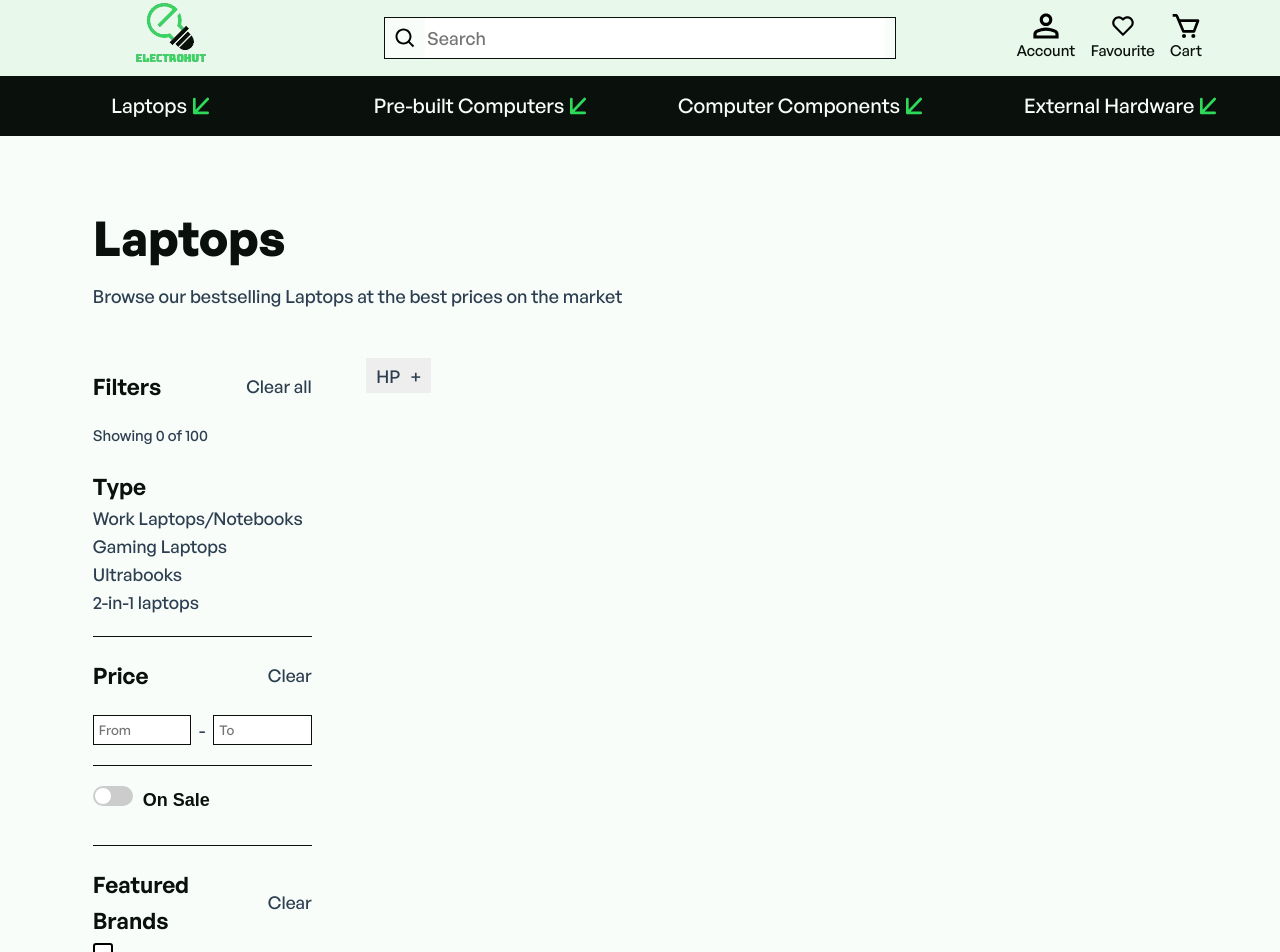
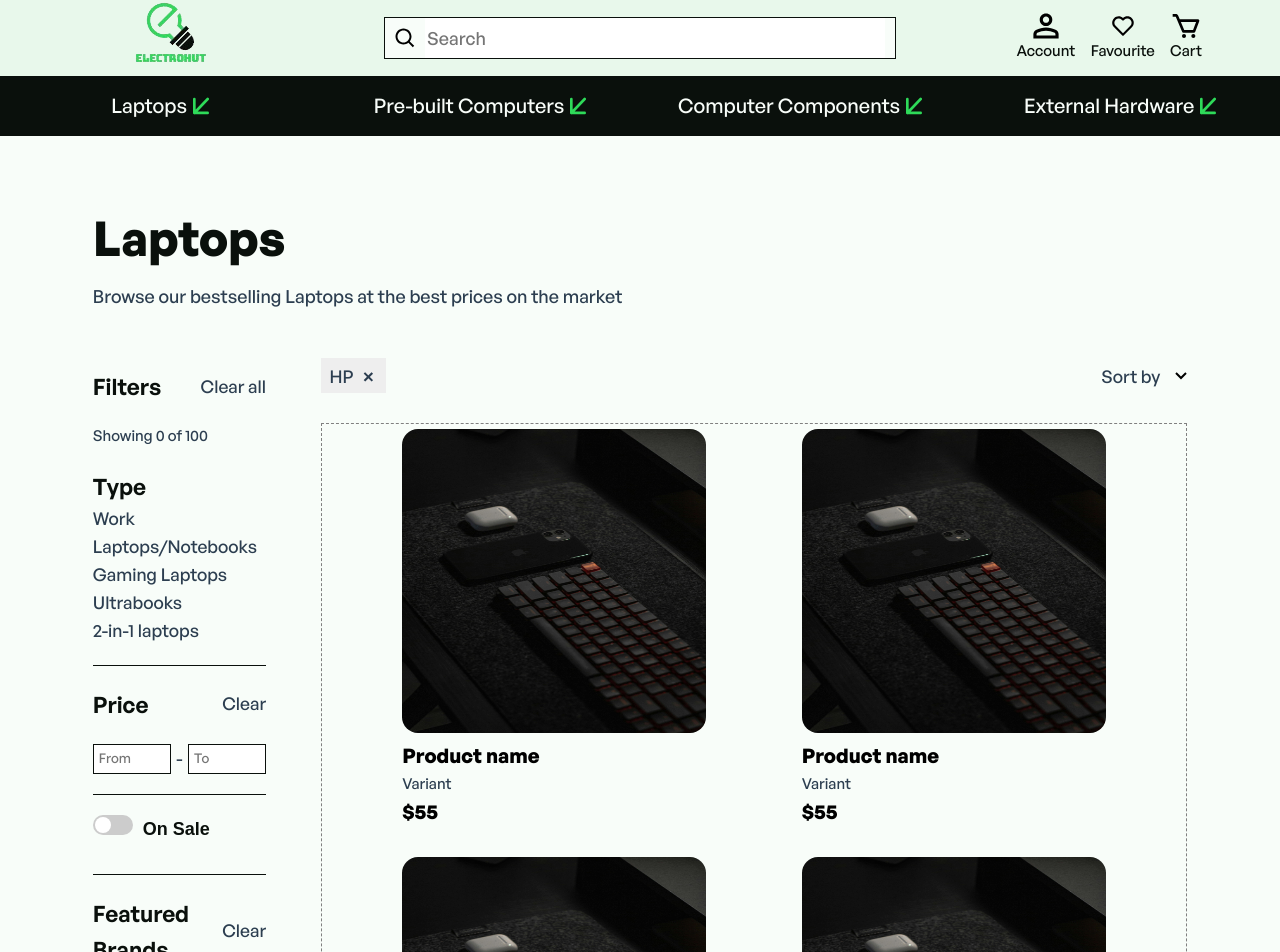
Before and after one commit to mort5554/OnlineShop, a Vue app: page /Laptops in a window 1280 px wide. Shown: the top 952 px of the page. Built offline with nearby package versions, Linux system fonts and the light colour scheme.

Commit message:
Add Product list container to category view

```diff
--- a/src/views/ProductItemsView.vue
+++ b/src/views/ProductItemsView.vue
@@ -2,6 +2,7 @@
 import NavBar from '@/components/NavBar.vue'
 import FooterSection from '@/components/FooterSection.vue'
 import { useRoute } from 'vue-router'
+import ProductsCard from '@/components/ProductsCard.vue'
 
 const route = useRoute()
 </script>
@@ -145,10 +146,27 @@ const route = useRoute()
           <div class="activeFilters">
             <div class="filter center">
               <h3>HP</h3>
-              <h3>+</h3>
+              <h2>+</h2>
             </div>
           </div>
-          <div class="sortByContainer"></div>
+          <div class="sortByContainer">
+            <h3>Sort by</h3>
+            <img src="/mainPageIcons/sortByDropdownIcon.svg" alt="Sorty By Dropdown Icon" />
+          </div>
+        </div>
+        <div class="productListContainer">
+          <ProductsCard />
+          <ProductsCard />
+          <ProductsCard />
+          <ProductsCard />
+          <ProductsCard />
+          <ProductsCard />
+          <ProductsCard />
+          <ProductsCard />
+          <ProductsCard />
+
+          <ProductsCard />
+          <ProductsCard />
         </div>
       </div>
     </div>
@@ -180,6 +198,14 @@ const route = useRoute()
 }
 .productHeader p {
   font-size: 18px;
+}
+
+.productsContainer {
+  width: 95%;
+  display: flex;
+  flex-direction: row;
+  margin-top: 5%;
+  gap: 5%;
 }
 /* Filters*/
 .filtersContainer {
@@ -325,25 +351,23 @@ input:checked + .slider:before {
 }
 
 /* Right Side*/
-.productsContainer {
-  width: 95%;
-  display: flex;
-  flex-direction: row;
-  margin-top: 5%;
-  gap: 5%;
+.productsCardContainer {
+  width: 100%;
 }
+/* Filters */
 .activeFiltersContainer {
-  width: 90%;
+  width: 100%;
   height: 15px;
   display: flex;
   justify-content: space-between;
   align-items: center;
   flex-direction: row;
+  margin-bottom: 40px;
 }
 .activeFilters {
+  width: 50%;
   display: flex;
-
-  width: fit-content;
+  gap: 20px;
 }
 .filter {
   width: 65px;
@@ -351,4 +375,29 @@ input:checked + .slider:before {
   justify-content: space-evenly;
   background-color: #eeeeee;
 }
+.filter h2 {
+  transform: rotate(45deg);
+  cursor: pointer;
+}
+.sortByContainer {
+  width: 50%;
+  display: flex;
+  justify-content: flex-end;
+  gap: 15px;
+}
+.sortByContainer img {
+  cursor: pointer;
+}
+
+/* Products List*/
+.productListContainer {
+  width: 100%;
+  height: fit-content;
+  display: flex;
+  flex-wrap: wrap;
+  justify-content: space-evenly;
+  gap: 20px;
+  border: 1px dashed grey;
+  padding: 5px;
+}
 </style>
```
Also changed, not shown: public/mainPageIcons/sortByDropdownIcon.svg (added).
